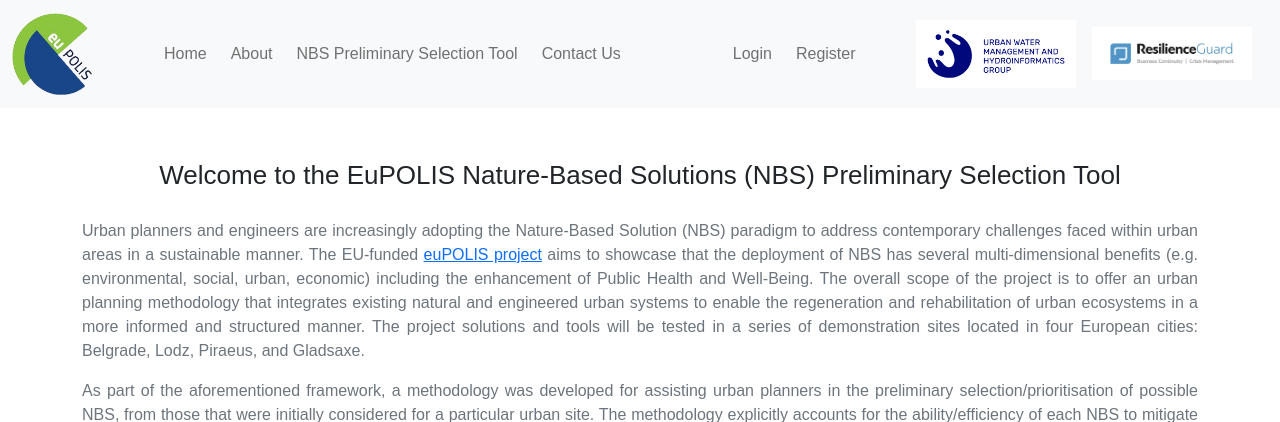
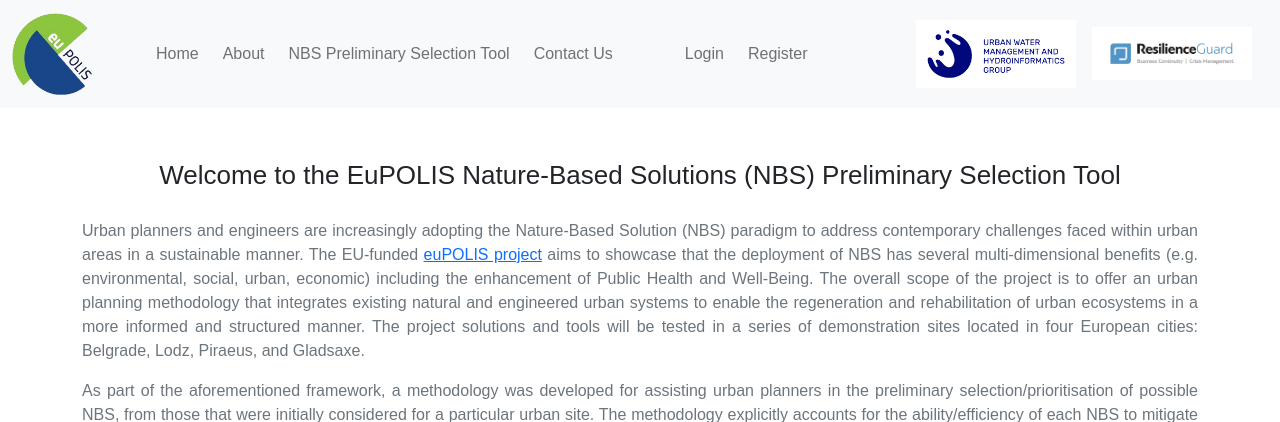
Before and after one commit to spyrostsat/euPOLIS-NBS-Selection-Tool, a Python web app: template nbs_tool/templates/home.html in a window 1280 px wide. Shown: the top 422 px of the page. Run offline with Jinja, Linux system fonts and the light colour scheme; the template is opened without the code that fills it, so the values that code supplies are empty; some libraries are stand-ins or nearby versions.

Commit message:
new commit

```diff
--- a/nbs_tool/templates/layout.html
+++ b/nbs_tool/templates/layout.html
@@ -25,7 +25,7 @@
      <body>
           <nav class="navbar navbar-expand-lg navbar-light bg-light">
             <div class="container-fluid">
-                 <a class="navbar-brand" target="_blank" href="https://eupolis-project.eu/">
+                 <a class="navbar-brand me-5" target="_blank" href="https://eupolis-project.eu/">
                       <img src="../static/images/eupolis_logo.png" alt="Eupolis Logo" width="80">
                  </a>
                 <button class="navbar-toggler" type="button" data-bs-toggle="collapse" data-bs-target="#navbarSupportedContent" aria-controls="navbarSupportedContent" aria-expanded="false" aria-label="Toggle navigation">
@@ -34,7 +34,7 @@
                 <div class="collapse navbar-collapse" id="navbarSupportedContent">
                 <ul class="navbar-nav me-auto mb-2 mb-lg-0">
                   <li class="nav-item">
-                    <a class="nav-link ms-5" aria-current="page" href="{{ url_for('home_page') }}">Home</a>
+                    <a class="nav-link ms-2" aria-current="page" href="{{ url_for('home_page') }}">Home</a>
                   </li>
                   <li class="nav-item ms-2">
                     <a class="nav-link" aria-current="page" href="{{ url_for('about_page') }}">About</a>
@@ -46,14 +46,14 @@
                        <a class="nav-link" href="{{ url_for('contact_page') }}">Contact Us</a>
                   </li>
                   {% if current_user.is_authenticated %}
-                    <li class="nav-item ms-5">
+                    <li class="nav-item ms-2">
                          <a class="nav-link" href="{{ url_for('account_page') }}">Account</a>
                     </li>
                     <li class="nav-item ms-2">
                          <a class="nav-link" href="{{ url_for('logout_page') }}">Logout</a>
                     </li>
                   {% else %}
-                       <li class="nav-item ms-5">
+                       <li class="nav-item ms-2">
                             <a class="nav-link" href="{{ url_for('login_page') }}">Login</a>
                        </li>
                        <li class="nav-item ms-2">
```
